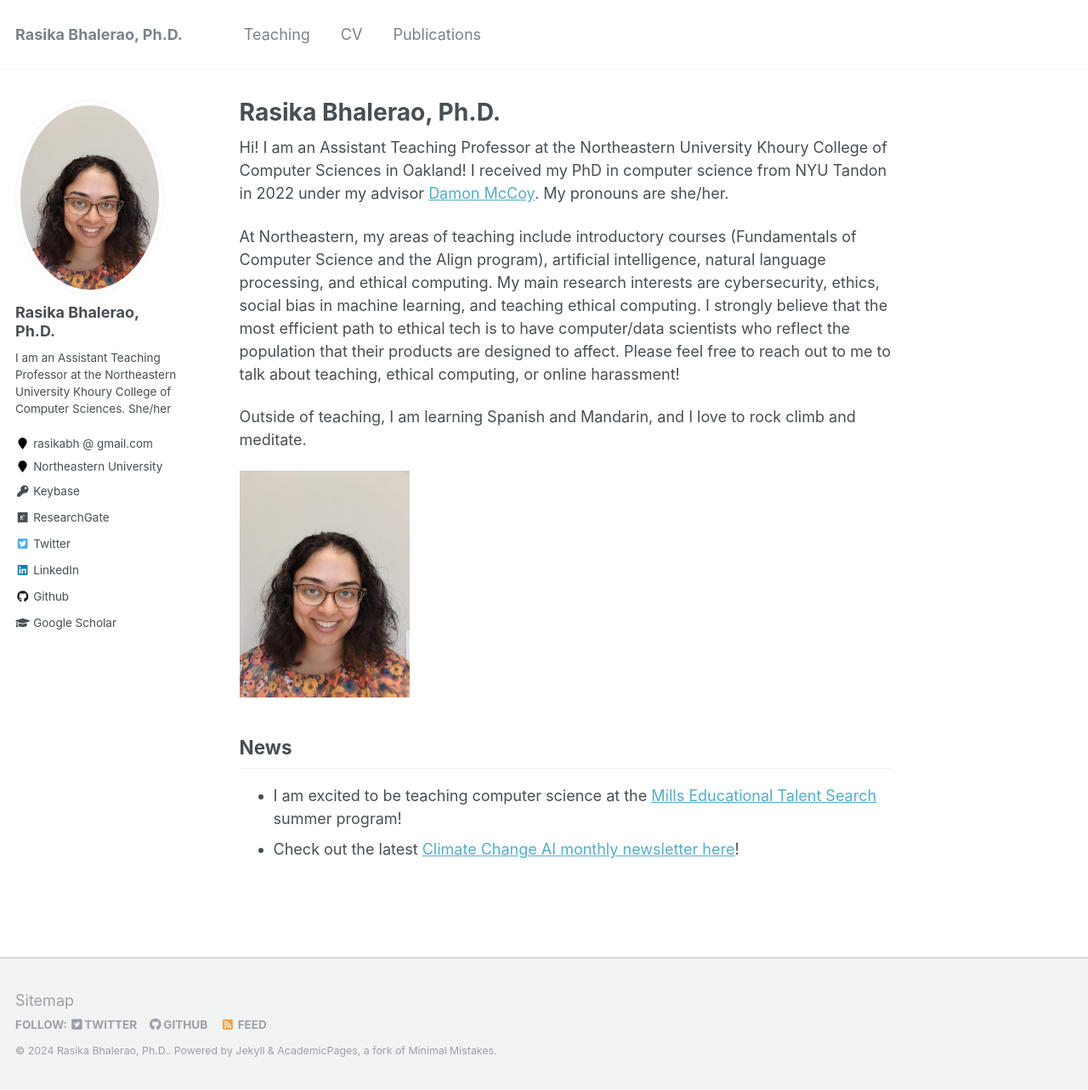
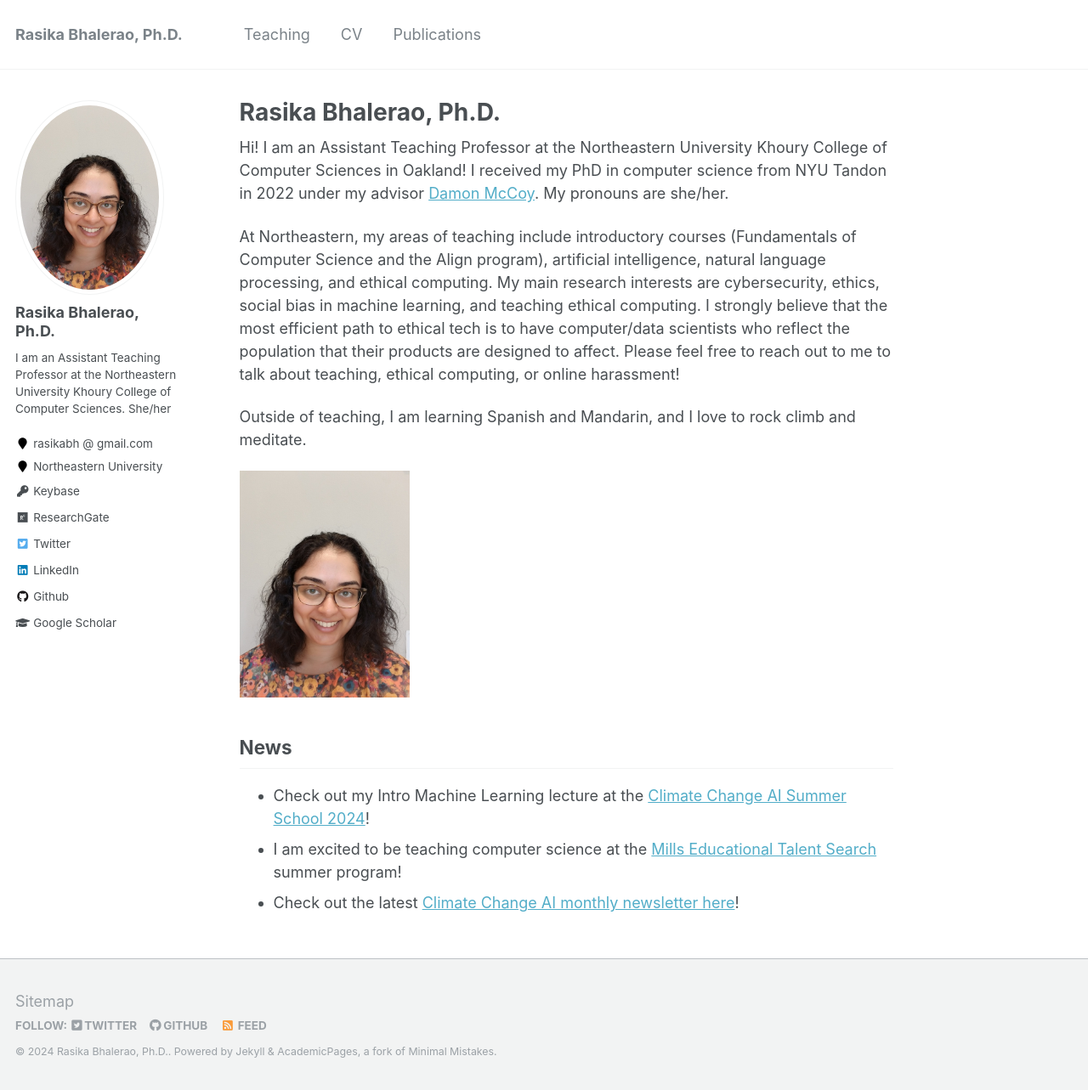
Before and after one commit to rasikabh/rasikabh.github.io, a Jekyll site: the page built from _pages/about.md, in a window 1280 px wide and 1283 px high. Shown: the whole window at 85% size. Built offline with Jekyll 4.4.1, drawn with Linux system fonts in a browser that asks for light colours.

Commit message:
update announcements

```diff
--- a/_pages/about.md
+++ b/_pages/about.md
@@ -23,5 +23,6 @@ Outside of teaching, I am learning Spanish and Mandarin, and I love to rock clim
 
 ## News
 
+- Check out my Intro Machine Learning lecture at the [Climate Change AI Summer School 2024](https://www.climatechange.ai/events/summer_school2024)!
 - I am excited to be teaching computer science at the [Mills Educational Talent Search](https://mets.sites.northeastern.edu/) summer program!
 - Check out the latest [Climate Change AI monthly newsletter here](https://www.climatechange.ai/newsletter)!
```
